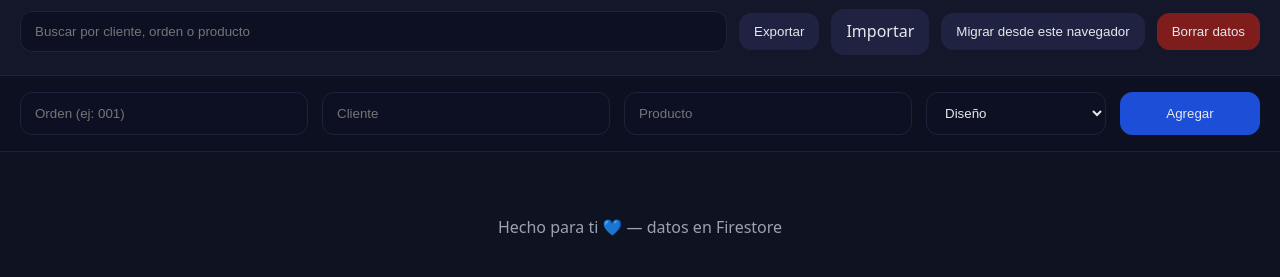
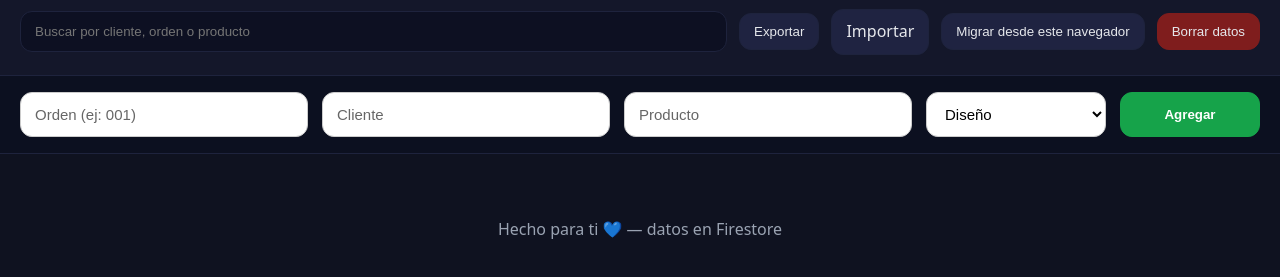
Before and after one commit to erikagomezc19-star/Uragrafica-seguimiento, a plain HTML site: page index.html in a window 1280 px wide. Shown: the part 69-346 px from the top of the page. Drawn offline with Linux system fonts and the light colour scheme; no server answers.

Commit message:
Update styles.css

```diff
--- a/styles.css
+++ b/styles.css
@@ -41,10 +41,29 @@ button.danger{background:#7f1d1d; border-color:#7f1d1d}
   display:grid; grid-template-columns: 1fr 1fr 1fr 180px 140px; gap:14px;
   padding:16px 20px; background:#0c1020; border-bottom:1px solid var(--border);
 }
-.composer input, .composer select{
-  padding:12px 14px; border-radius:12px; border:1px solid var(--border);
-  background:var(--panel-2); color:var(--txt);
+.composer input, .composer select {
+  padding:12px 14px;
+  border-radius:12px;
+  border:1px solid #ccc;       /* gris suave */
+  background:#fff;             /* fondo blanco */
+  color:#000;                  /* texto negro */
+  font-size:15px;
 }
+
+.composer input::placeholder {
+  color:#666;                  /* gris más visible */
+}
+
+button.primary {
+  background:#16a34a;          /* verde UraGráfica */
+  border-color:#16a34a;
+  color:#fff;
+  font-weight:600;
+}
+button.primary:hover {
+  background:#22c55e;          /* verde más claro al pasar */
+}
+
 
 /* Board */
 .board{
```
